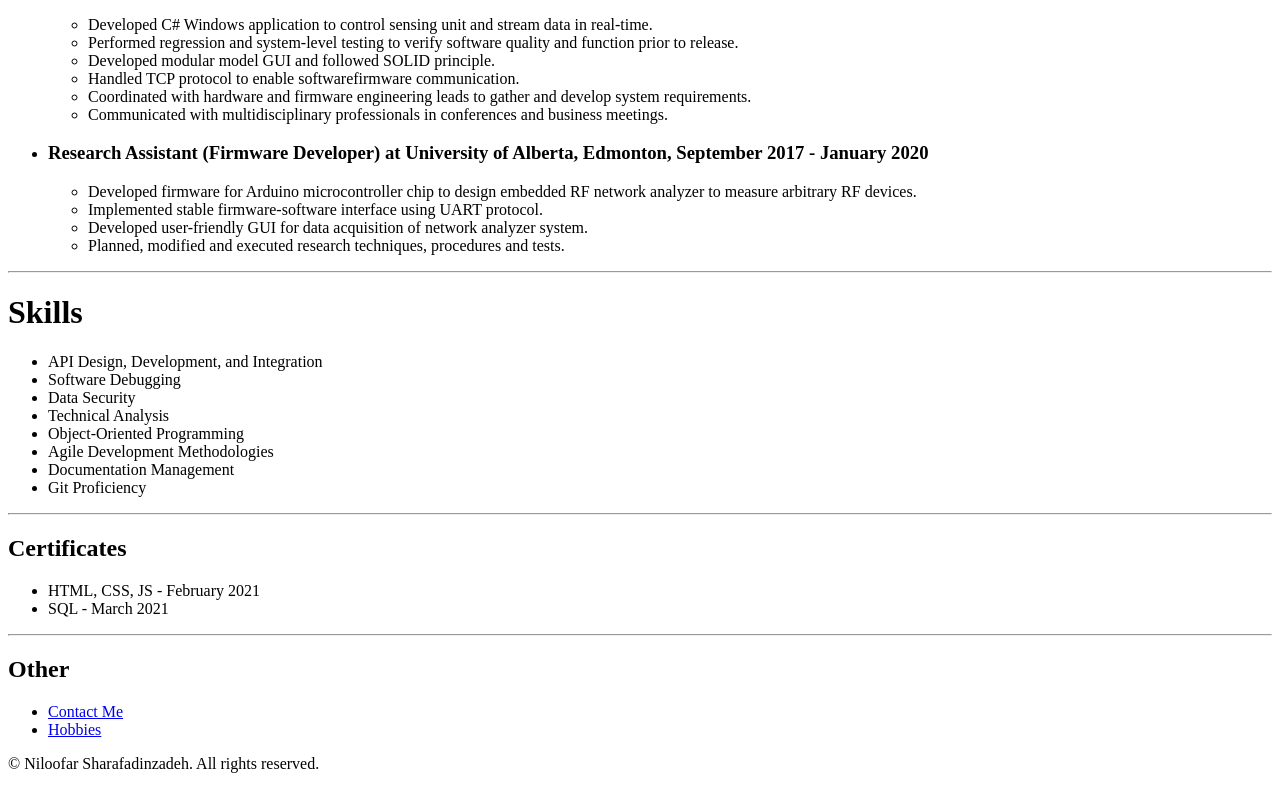
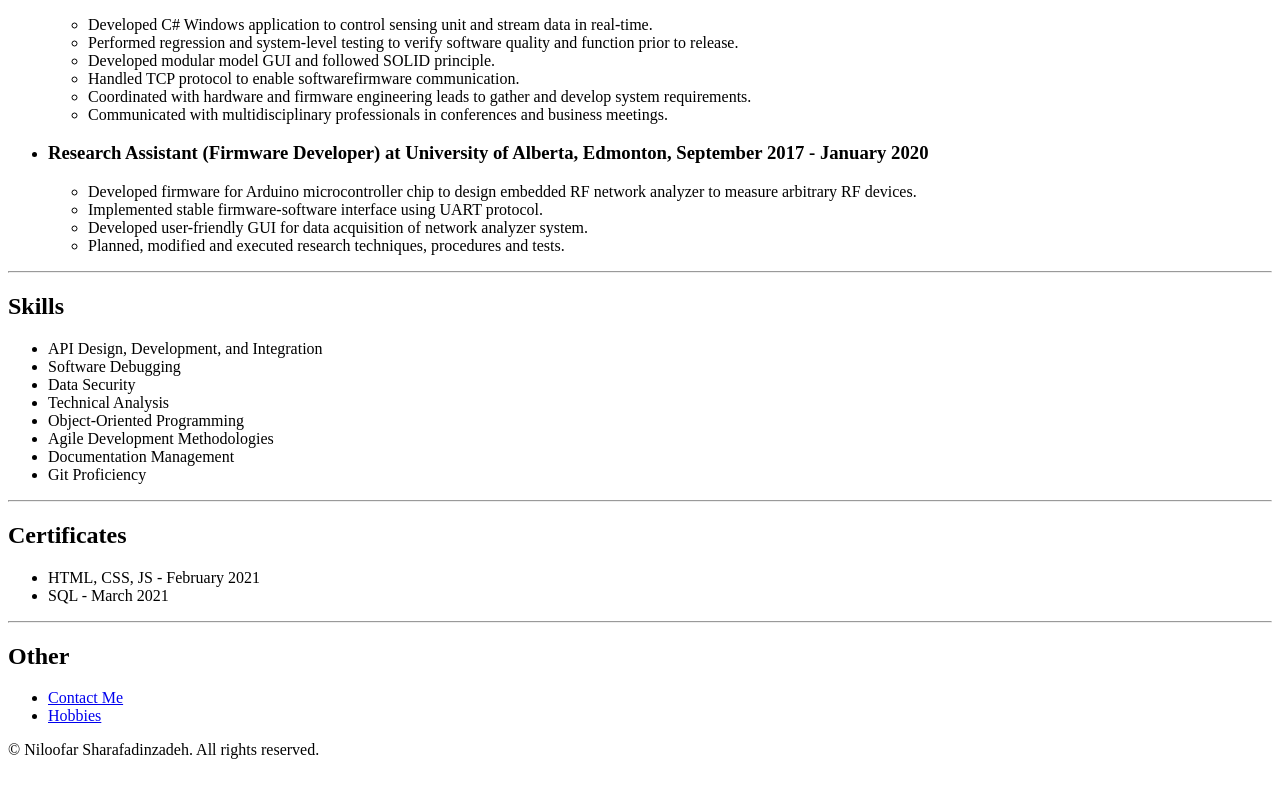
Before and after one commit to Nilz7/my-resume, a plain HTML site: page index.html in a window 1280 px wide. Shown: the part 943-1732 px from the top of the page. Drawn offline with Linux system fonts and the light colour scheme.

Commit message:
Update index.html - changed skills to h2

```diff
--- a/index.html
+++ b/index.html
@@ -69,7 +69,7 @@
         </li>
     </ul>
     <hr/>
-    <h1>Skills</h1>
+    <h2>Skills</h2>
     <ul>
         <li>API Design, Development, and Integration</li>
         <li>Software Debugging</li>
```
